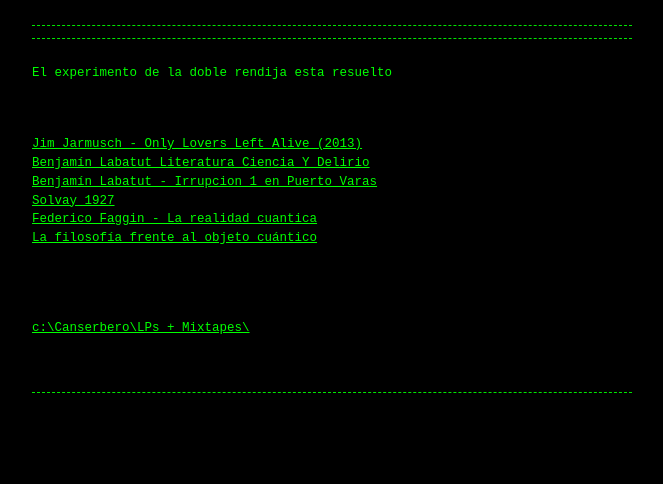
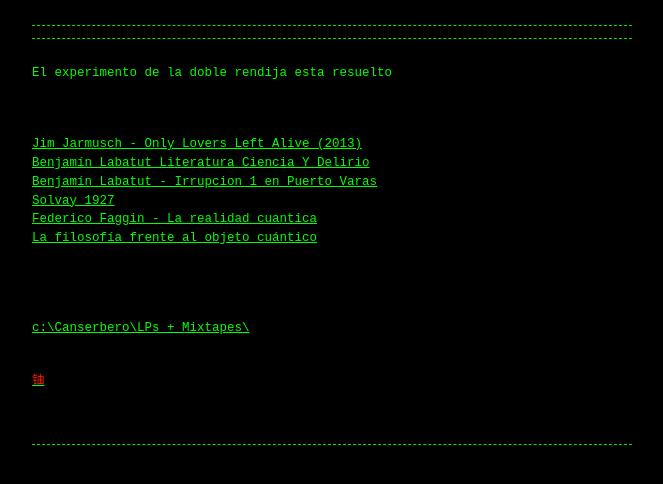
Before and after one commit to Guerrillaradio/doble_rendija, a Jekyll site: the page built from index.md, in a window 1280 px wide. Shown: the top 484 px of the page, without its empty margins (308-971 px from the left). Built offline with Jekyll 4.4.1, drawn with Linux system fonts in a browser that asks for light colours; our own code applies the rules of GitHub Pages for plain Markdown files.

Commit message:
Update index.md

```diff
--- a/index.md
+++ b/index.md
@@ -13,3 +13,8 @@
 
 </p>
 <a href="https://archive.org/details/2008-can-zoo-i-ndigos"><div><font color="#00ff00">c:\Canserbero\LPs + Mixtapes\</font></div><div></div><div><font color="#00ff00"> </font><font color="#00ff00"> </font></div></a>
+
+
+<p align="right">
+<a
+href="https://guerrillaradio.github.io/accion_fantasmal_a_distancia/"><div><font color="#ff1700">铀</font></div><div></div><div><font color="#ff1700"> </font><font color="#ff2d00"> </font></div></a>
```
